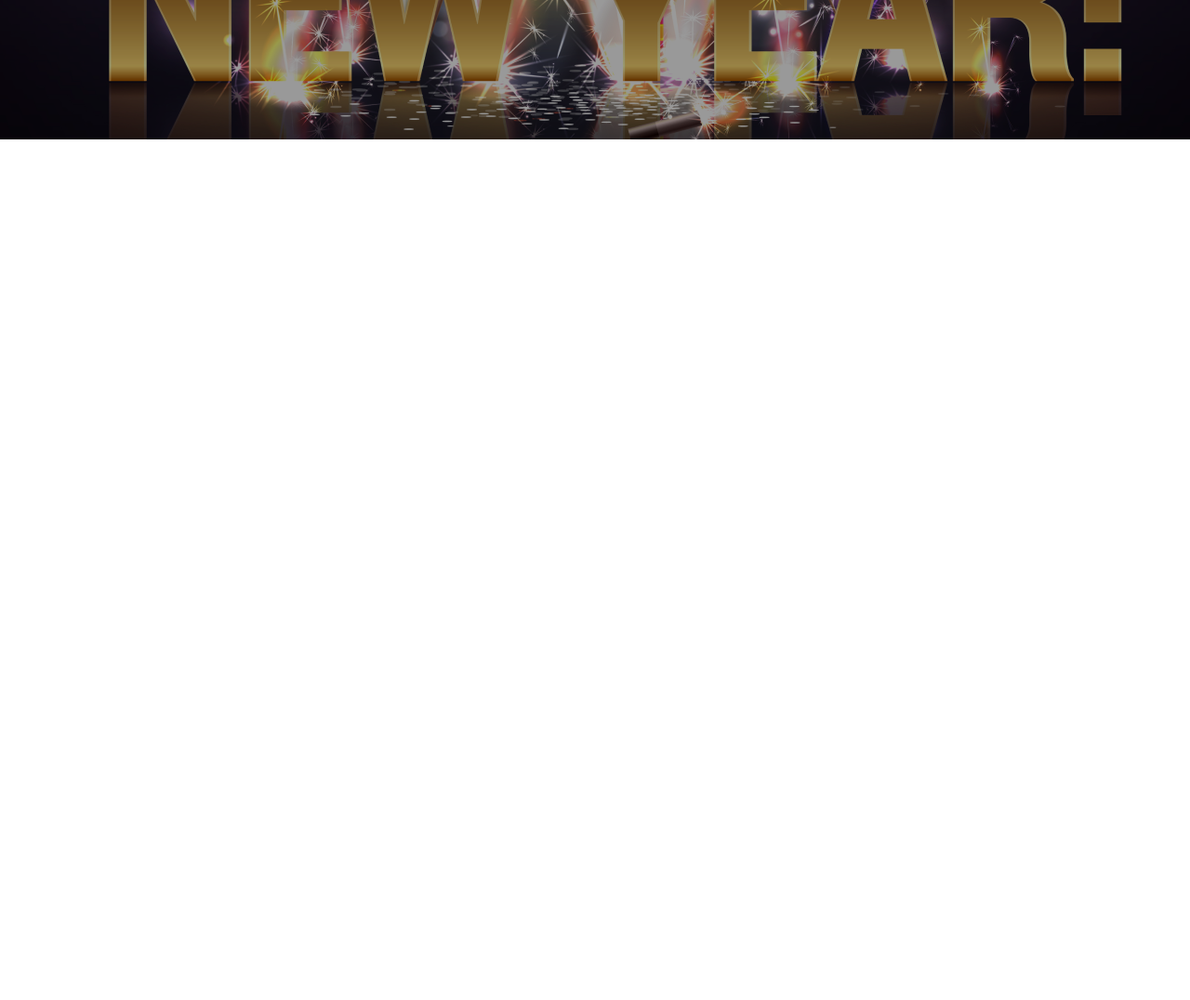
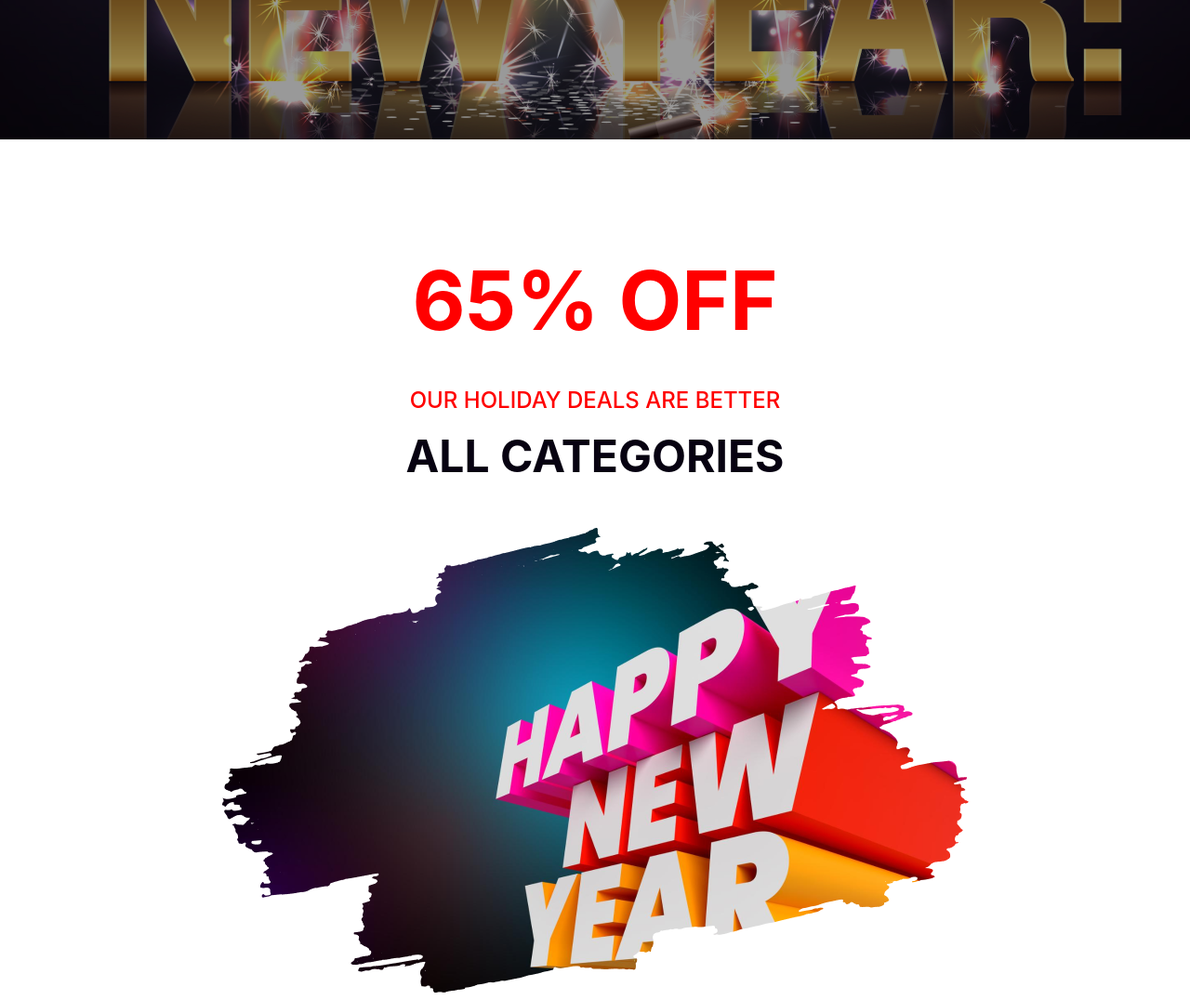
Before and after one commit to shahnajmunny/new-year-offer, a plain HTML site: page index.html in a window 1280 px wide. Shown: the part 500-1576 px from the top of the page at 93% size. Before the commit the page ends 800 px from the top, so only its background shows below. Drawn offline with Linux system fonts and the light colour scheme.

Commit message:
added 65% off section

```diff
--- a/index.html
+++ b/index.html
@@ -1,19 +1,33 @@
 <!DOCTYPE html>
 <html lang="en">
+
 <head>
     <meta charset="UTF-8">
     <meta name="viewport" content="width=device-width, initial-scale=1.0">
     <title>New Year Offer</title>
     <link rel="stylesheet" href="styles/style.css">
 </head>
+
 <body>
     <header class="banner-container">
-         <div class="banner-content">
+        <div class="banner-content">
             <p class="banner-subtitle">Happy New Year</p>
             <h1 class="banner-title">New Year Party <br> Celebration</h1>
-         </div>
+        </div>
     </header>
-    <main></main>
+    <main>
+        <!-- 65% section starts here  -->
+        <section class="second-section-container">
+            <div class="second-section-content">
+                <h1>65% OFF</h1>
+                <p>OUR HOLIDAY DEALS ARE BETTER</p>
+                <h3>ALL CATEGORIES</h3>
+            </div>
+            <img class="second-section-img" src="images/New Year Photo.png" alt="">
+        </section>
+        <!-- 65% section ends here  -->
+    </main>
     <footer></footer>
 </body>
+
 </html>
--- a/styles/style.css
+++ b/styles/style.css
@@ -39,3 +39,41 @@ body {
     font-size: 72px;
     text-align: center;
 }
+
+/* 65% section styles */
+.second-section-container{
+    width: 802px;
+    height: 806px;
+    /* border: 2px solid red; */
+    margin: 0px auto;
+    margin-top: 120px;
+}
+.second-section-content {
+    display: flex;
+    flex-direction: column;
+    justify-content: center;
+    align-items: center;
+}
+
+.second-section-content h1 {
+    font-size: 88px;
+    font-family: "Inter", sans-serif;
+    font-weight: bold;
+    color: #FF0000;margin-bottom: 40px;
+}
+.second-section-content p {
+    font-size: 24px;
+    font-weight: 500;
+    color: #FF0000;
+    font-family: "Inter", sans-serif;
+    margin-bottom: 16px;
+}
+.second-section-content h3 {
+    font-size: 48px;
+    font-weight: bold;
+    color: #070211;
+    font-family: "Inter", sans-serif;
+}
+.second-section-img {
+    margin-top: 48px;
+}
```
